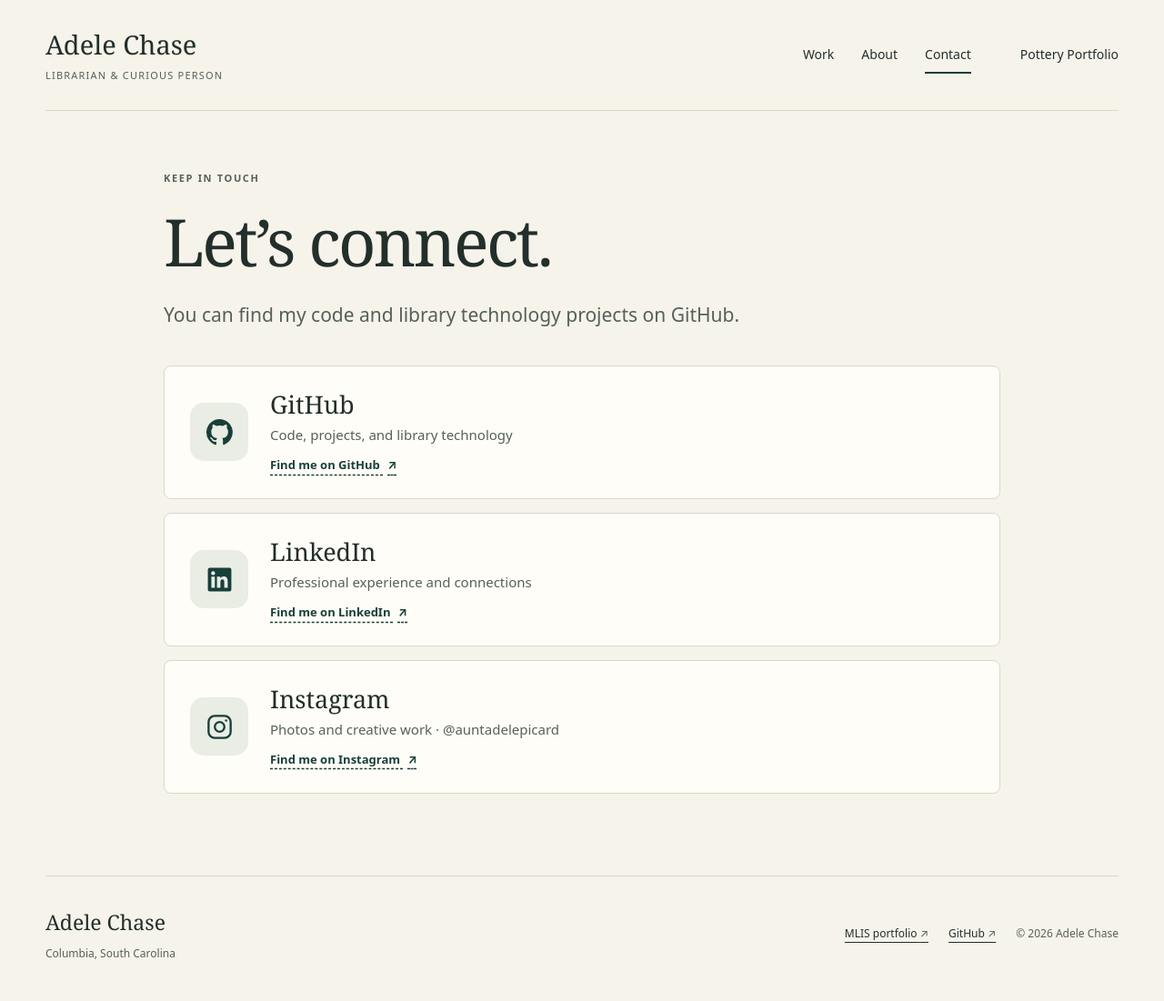
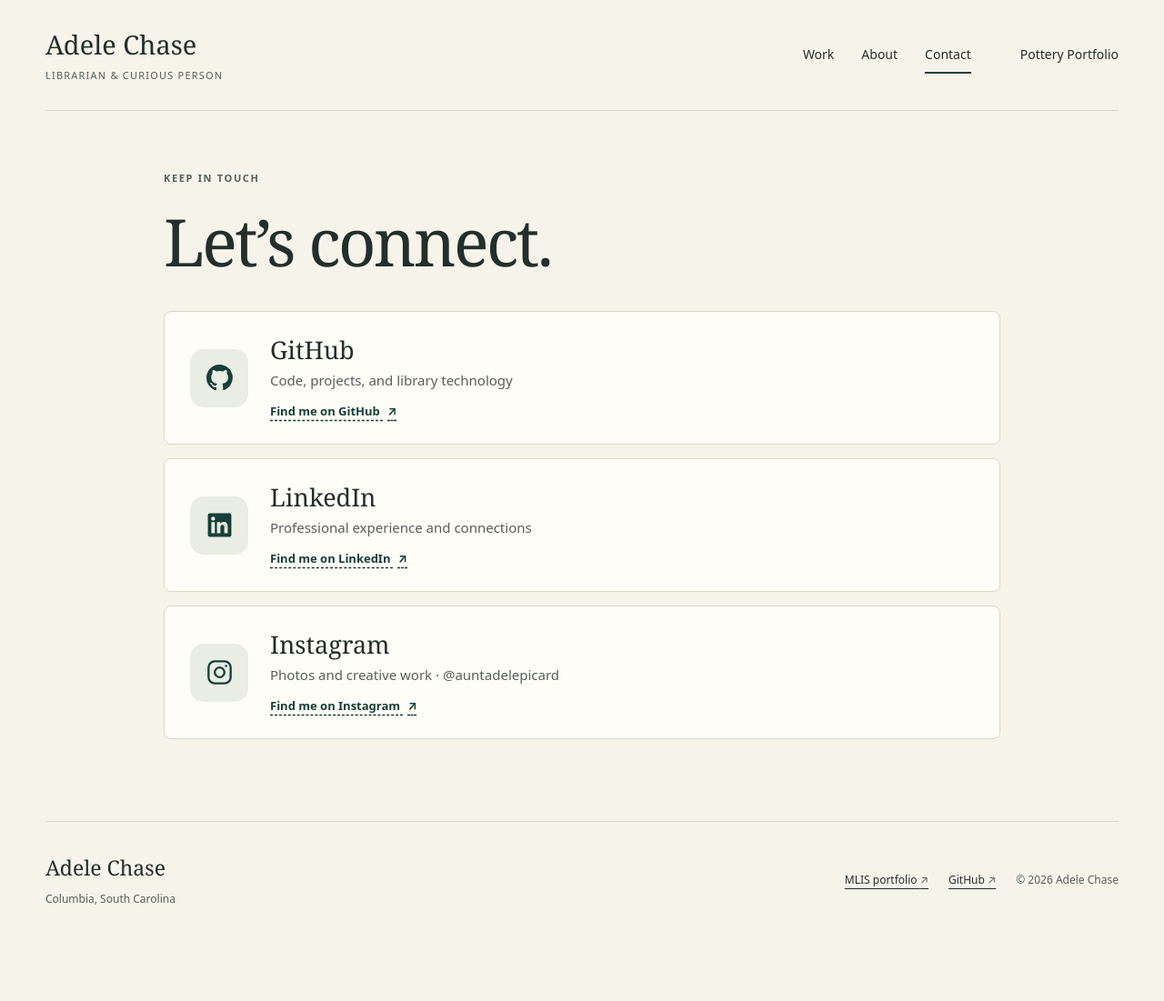
Before and after one commit to adelechase/adelechase.github.io, a Jekyll site: the page built from contact.html, in a window 1280 px wide. Shown: the whole page at 91% size. Built offline with Jekyll 4.4.1, drawn with Linux system fonts in a browser that asks for light colours; after the commit the page ends 1041 px from its top, so only the background shows below that.

Commit message:
Remove GitHub introduction from librarian contact page

```diff
--- a/contact.html
+++ b/contact.html
@@ -6,7 +6,7 @@ permalink: /librarian/contact/
   <header class="page-heading">
     <p class="eyebrow">Keep in touch</p>
     <h1>Let’s connect.</h1>
-    <p class="lede">You can find my code and library technology projects on GitHub.</p>
+
   </header>
 
   <div class="contact-grid" aria-label="Find me online">
```
